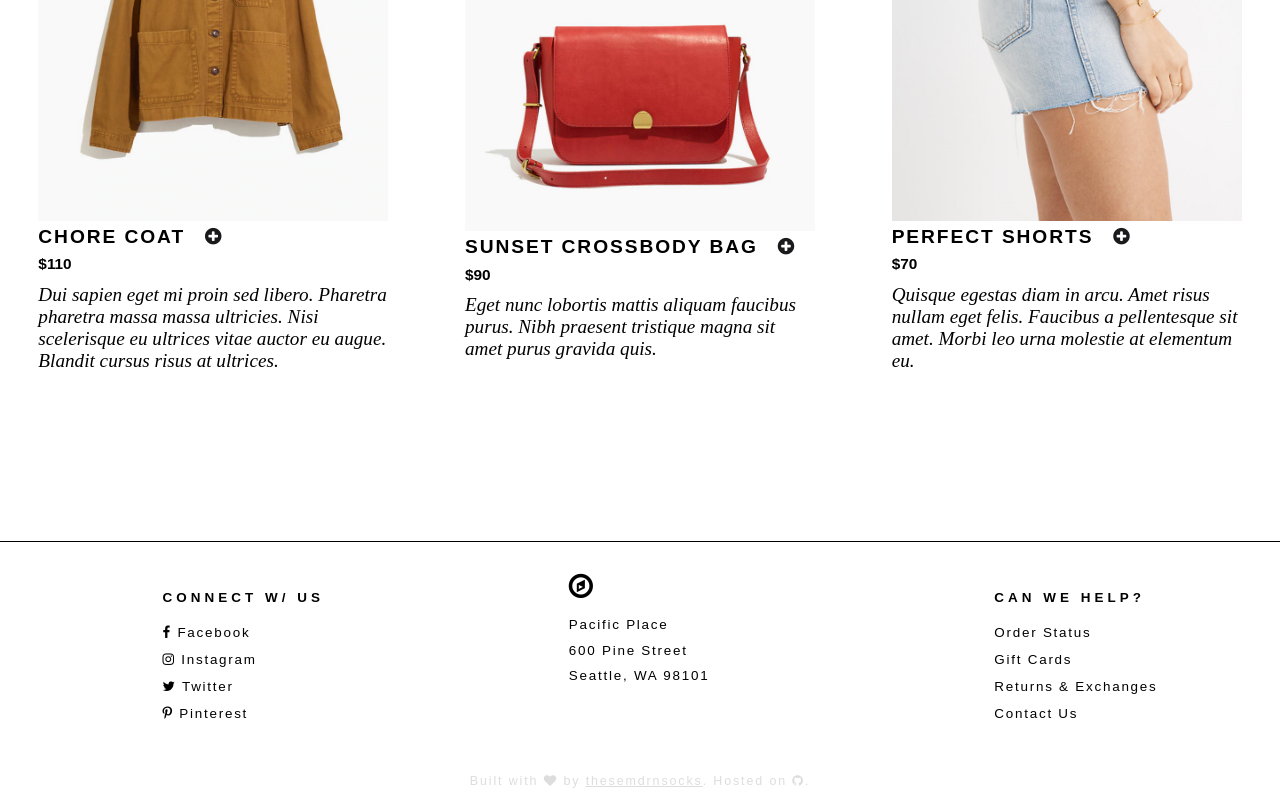
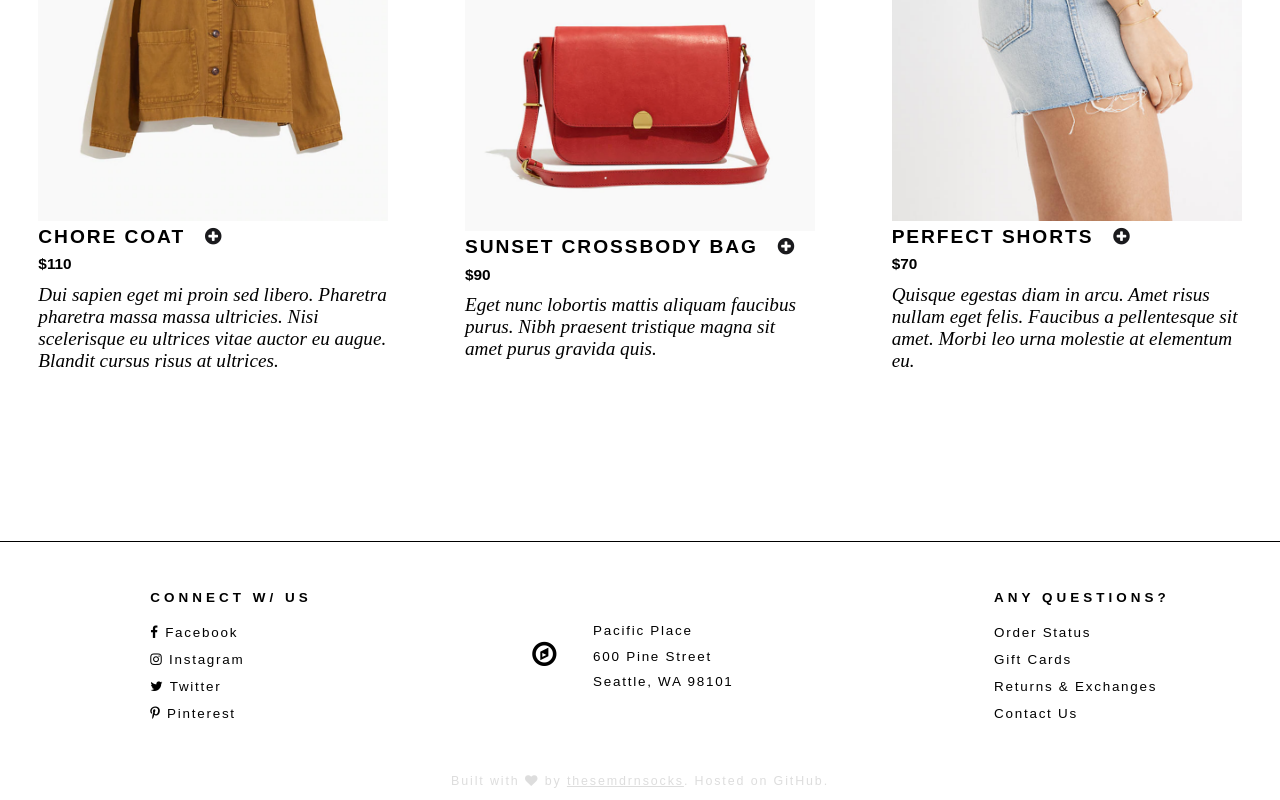
Before and after one commit to jenna-m/redux-co, a React (Create React App) app: page / in a window 1280 px wide. Shown: the part 1107-1907 px from the top of the page. Built offline with nearby package versions, Linux system fonts and the light colour scheme.

Commit message:
Update Footer.js

```diff
--- a/src/components/Footer.js
+++ b/src/components/Footer.js
@@ -14,19 +14,19 @@ class Footer extends React.Component {
                             <li><a href="/"><i class="fa fa-pinterest-p"></i> Pinterest</a></li>
                         </ul>
                     </div>
-                    <div className="location-box">
+                    <div className="location">
                         <div className="location-heading">
-                            <span className="compass-ico"><i class="fa fa-compass"></i></span>
-                            <div className="address">
-                                <p>Pacific Place</p>
-                                <p>600 Pine Street</p>
-                                <p>Seattle, WA 98101</p>
-                            </div>
+                            <span><i class="fa fa-compass"></i></span>
+                        </div>
+                        <div className="address">
+                            <p>Pacific Place</p>
+                            <p>600 Pine Street</p>
+                            <p>Seattle, WA 98101</p>
                         </div>
                     </div>
                     <div className="shop-links">
                         <ul>
-                            <li className="heading">Can We Help?</li>
+                            <li className="heading">Any Questions?</li>
                             <li><a href="/">Order Status</a></li>
                             <li><a href="/">Gift Cards</a></li>
                             <li><a href="/">Returns & Exchanges</a></li>
@@ -38,7 +38,7 @@ class Footer extends React.Component {
                 </div>
 
                 <div className="github">
-                    <p>Built with <span className="love-ico"><i class="fa fa-heart"></i></span> by <a href="https://github.com/thesemdrnsocks">thesemdrnsocks</a>. Hosted on <span className="github-ico"><i class="fa fa-github"></i></span>.</p>
+                    <p>Built with <span className="love-ico"><i class="fa fa-heart"></i></span> by <a href="https://github.com/thesemdrnsocks">thesemdrnsocks</a>. Hosted on GitHub.</p>
                 </div>
             </div>
         );
```
